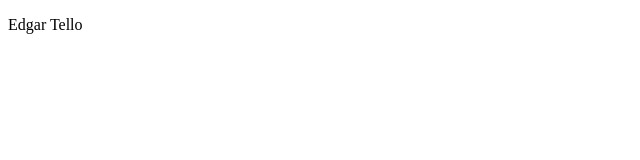
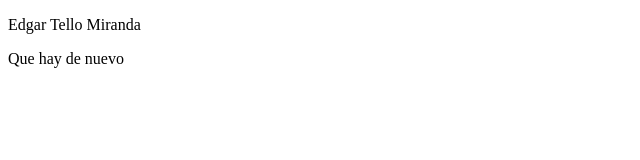
Before and after one commit to etm9/Edgar, a plain HTML site: page index.html in a window 1280 px wide. Shown: the whole page, without its empty margins (0-640 px from the left). Drawn offline with Linux system fonts and the light colour scheme.

Commit message:
apellidos

```diff
--- a/index.html
+++ b/index.html
@@ -2,10 +2,11 @@
 <html lang="en">
 <head>
 	<meta charset="UTF-8">
-	<title>Que onda</title>
+	<title>Que onda......</title>
 </head>
 <body>
-	<p>Edgar Tello</p>
+	<p>Edgar Tello Miranda</p>
+	<p>Que hay de nuevo</p>
 	<a href="http://giphy.com/gifs/cat-cute-keyboard-xVnq8sgOHeRhe"></a>
 </body>
 </html>
```
